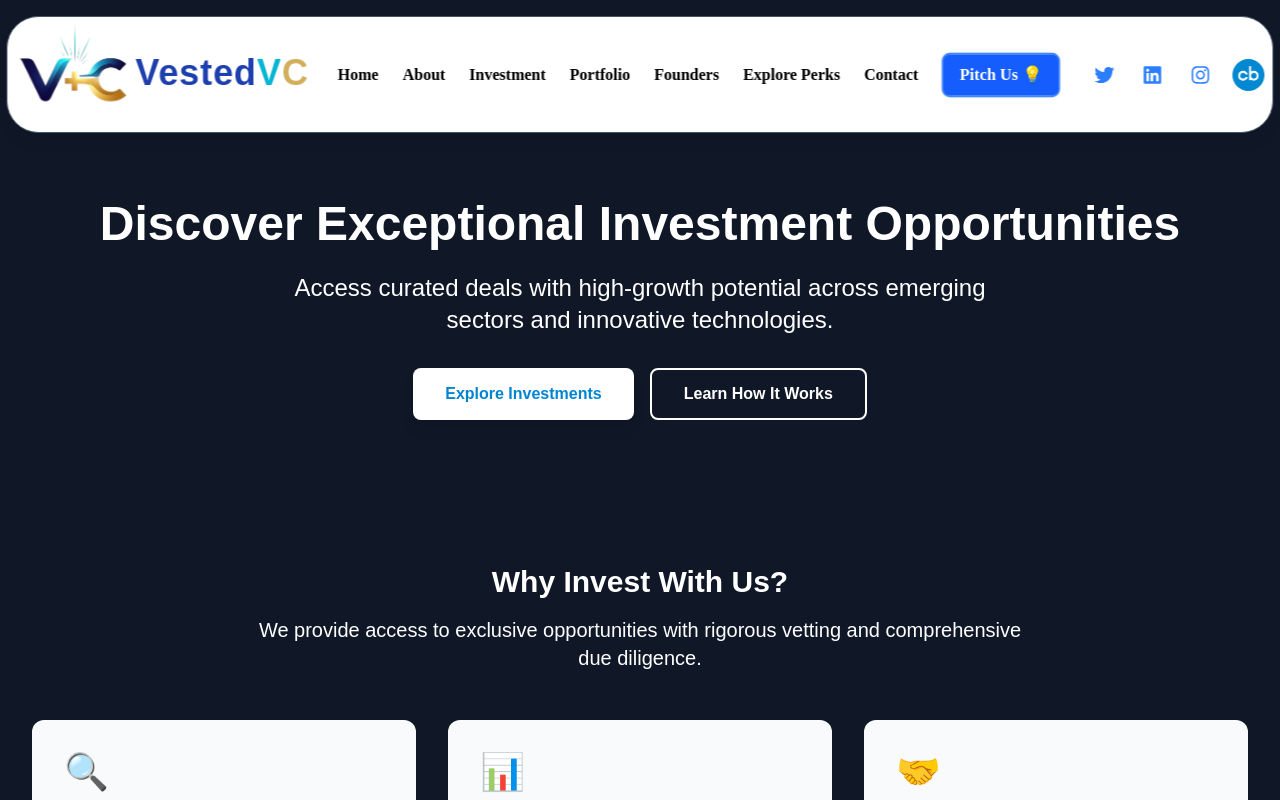
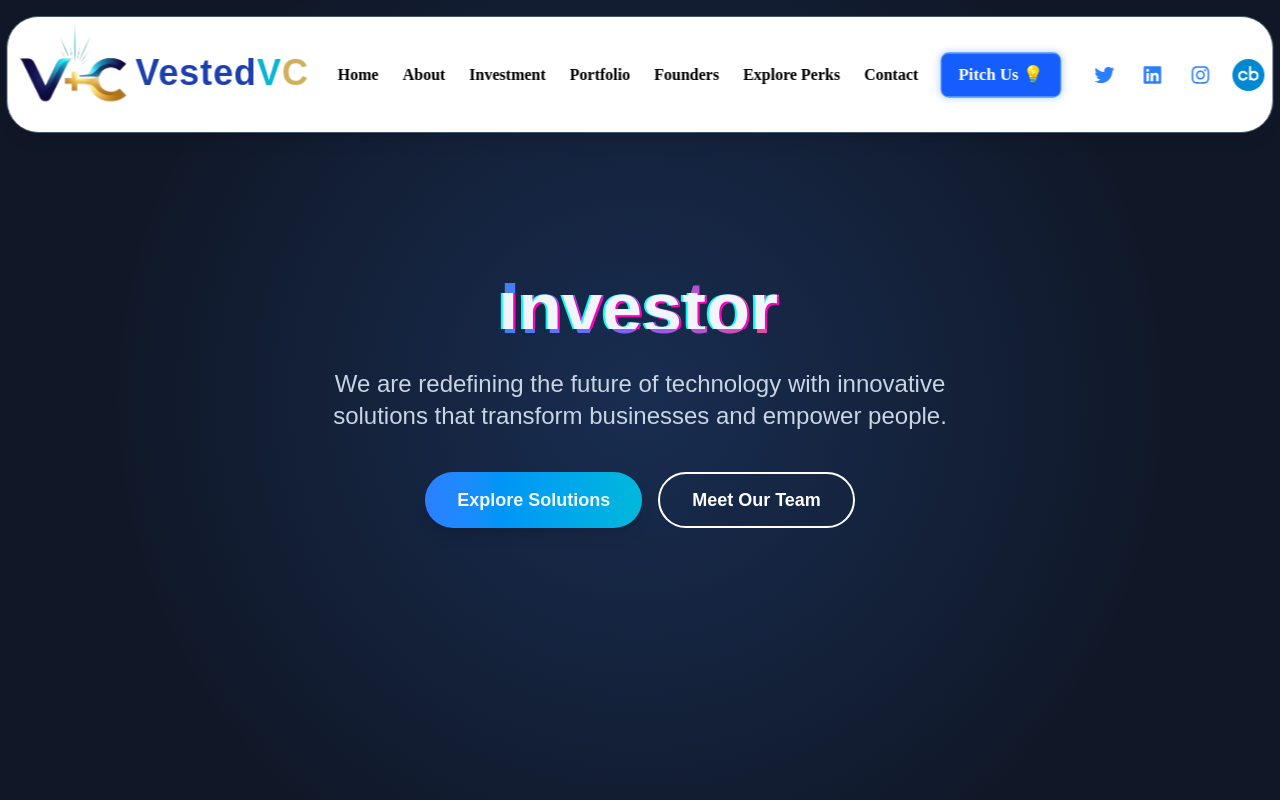
Before and after one commit to AHMAD789999/VestedVC, a Next.js app: page /investor in a window 1280 px wide. Shown: the top 800 px of the page. Built offline with nearby package versions, Linux system fonts and the light colour scheme.

Commit message:
add this changing

```diff
--- a/src/app/investor/page.jsx
+++ b/src/app/investor/page.jsx
@@ -280,6 +280,26 @@ const InvestmentsPage = () => {
       </Head>
 
       {/* Updated Hero Section with Sky Blue Background */}
+        <section className="relative min-h-screen flex items-center justify-center overflow-hidden hero-bg">
+              <div className="container mx-auto px-4 py-16 relative z-10">
+                <div className="text-center max-w-4xl mx-auto">
+                  <h1 className="text-5xl md:text-7xl font-bold mb-6 glitch" data-text="Investor">
+                    <span className="gradient-text">Investor</span>
+                  </h1>
+                  <p className="text-xl md:text-2xl text-slate-300 mb-10 max-w-2xl mx-auto">
+                    We are redefining the future of technology with innovative solutions that transform businesses and empower people.
+                  </p>
+                  <div className="flex flex-wrap justify-center gap-4">
+                    <button className="px-8 py-3 bg-gradient-to-r from-blue-500 to-cyan-500 rounded-full font-bold text-lg shadow-lg hover:shadow-xl transition-all transform hover:scale-105">
+                      Explore Solutions
+                    </button>
+                    <button className="px-8 py-3 bg-transparent border-2 border-white text-white rounded-full font-bold text-lg hover:bg-white hover:text-gray-900 transition-all">
+                      Meet Our Team
+                    </button>
+                  </div>
+                </div>
+              </div>
+            </section>
       <section className="bg-gray-900 pt-[200px] text-white py-20 px-4 sm:px-6 lg:px-8">
         <div className="max-w-7xl mx-auto text-center">
           <h1 className="text-4xl md:text-5xl font-bold mb-6">Discover Exceptional Investment Opportunities</h1>
```
